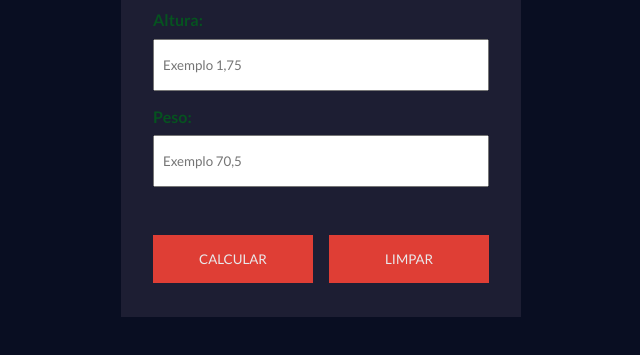
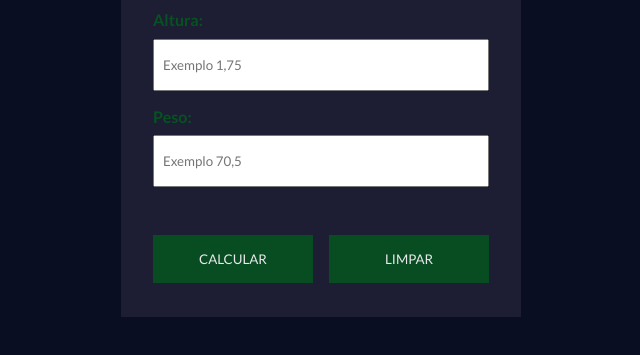
Before and after one commit to Pedroshalom/calculador_imc, a plain HTML site: page index.html in a window 1280 px wide. Shown: the part 283-638 px from the top of the page, without its empty margins (319-959 px from the left). Drawn offline with Linux system fonts and the light colour scheme.

Commit message:
mudando cores

```diff
--- a/css/style.css
+++ b/css/style.css
@@ -64,7 +64,7 @@ body {
 button {
     text-transform: uppercase;
     padding: 1rem 1.5rem;
-    background-color: #F44236;
+    background-color: #065220;
     border: none;
     color: #fff;
     cursor: pointer;
```
